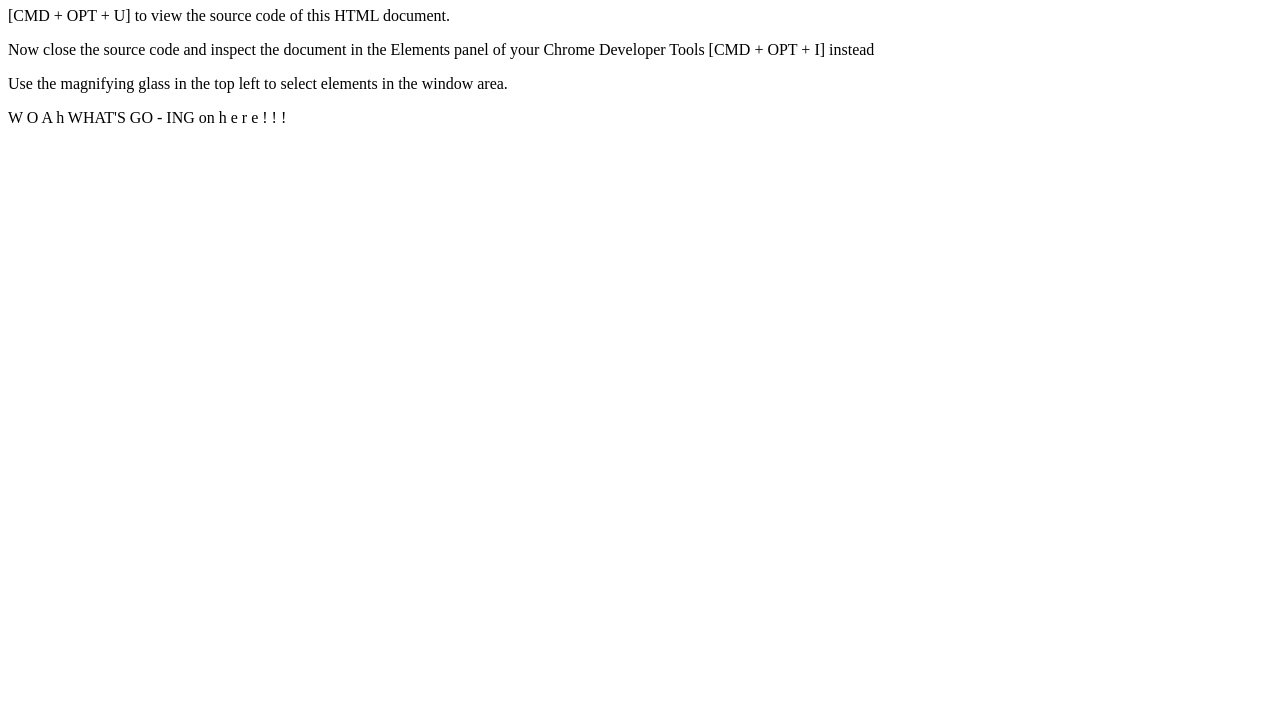
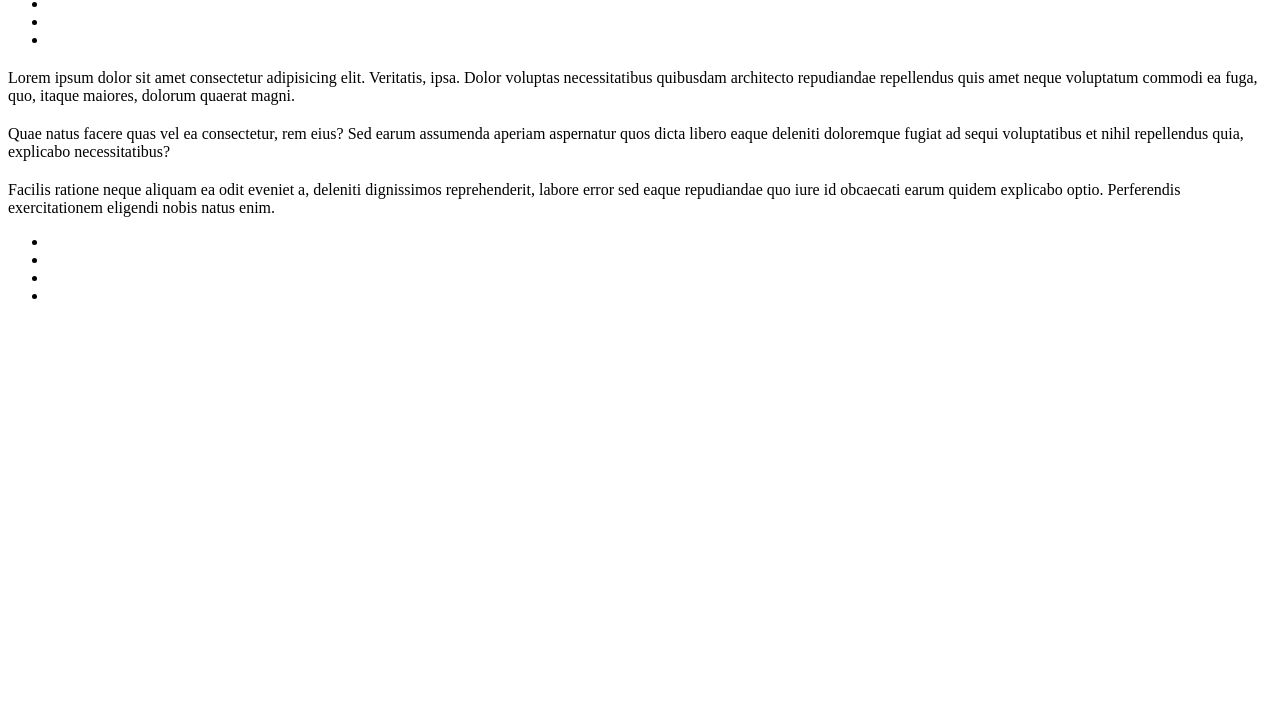
Before and after one commit to piupi/vanessa-kratohvil-project, a website: page index.html in a window 1280 px wide. Shown: the part 73-800 px from the top of the page. Drawn offline with Linux system fonts and the light colour scheme.

Commit message:
Add starter html structure

```diff
--- a/index.html
+++ b/index.html
@@ -6,7 +6,60 @@
     <meta http-equiv="X-UA-Compatible" content="ie=edge" />
     <title>Vanessa Kratohvil Portfolio</title>
   </head>
+
   <body>
+    <header>
+      <figure><img src="" alt="" /></figure>
+    </header>
+    <nav>
+      <ul>
+        <li><a href=""></a></li>
+        <li><a href=""></a></li>
+        <li><a href=""></a></li>
+        <li><a href=""></a></li>
+      </ul>
+    </nav>
+    <main>
+      <section>
+        <h2></h2>
+        <p>
+          Lorem ipsum dolor sit amet consectetur adipisicing elit. Veritatis,
+          ipsa. Dolor voluptas necessitatibus quibusdam architecto repudiandae
+          repellendus quis amet neque voluptatum commodi ea fuga, quo, itaque
+          maiores, dolorum quaerat magni.
+        </p>
+        <a href=""></a>
+      </section>
+      <section>
+        <h2></h2>
+        <p>
+          Quae natus facere quas vel ea consectetur, rem eius? Sed earum
+          assumenda aperiam aspernatur quos dicta libero eaque deleniti
+          doloremque fugiat ad sequi voluptatibus et nihil repellendus quia,
+          explicabo necessitatibus?
+        </p>
+        <a href=""></a>
+      </section>
+      <section>
+        <h2></h2>
+        <p>
+          Facilis ratione neque aliquam ea odit eveniet a, deleniti dignissimos
+          reprehenderit, labore error sed eaque repudiandae quo iure id
+          obcaecati earum quidem explicabo optio. Perferendis exercitationem
+          eligendi nobis natus enim.
+        </p>
+        <a href=""></a>
+      </section>
+      <footer>
+        <ul>
+          <li><a href=""></a></li>
+          <li><a href=""></a></li>
+          <li><a href=""></a></li>
+          <li><a href=""></a></li>
+        </ul>
+      </footer>
+    </main>
+
     <!-- <header>
       <figure><img src="https://images.freshop.com/00028400433938/3a7150b67f8ea1ef0363c42999c7bd98_medium.png" alt="i need hot cheetos" /></figure>
       <h1>Vanessa Kratohvil Practice Project</h1>
@@ -19,30 +72,8 @@
         <li><a href=""></a>FAQ</li>
       </ul>
     </nav> -->
-    <main>
-      <h1>HTML Example 1</h1>
-      <p>[CMD + OPT + U] to view the source code of this HTML document.</p>
-      <p>
-        Now close the source code and inspect the document in the Elements panel
-        of your Chrome Developer Tools [CMD + OPT + I] instead
-      </p>
-      <p>
-        Use the magnifying glass in the top left to select elements in the
-        window area.
-      </p>
-      <p>
-        W O A h WHAT'S GO - ING on h e r e ! ! !
-      </p>
-      <!-- ALERT: THIS IS JUST A COMMENT -->
-
-      <!--
-
-            SECRET: Developers often use comments to annotate their code.
-
-                    ...or complain about their bosses. They aren't rendered on the page.
-                    So only people who view the source code get to see them. Fun! -->
-
-      <!-- <section>
+    <!-- <main>
+<section>
         <h2></h2>
         <p>
           Bacon ipsum dolor amet brisket meatloaf pork burgdoggen venison strip steak beef ribs jerky tail salami tri-tip pork loin doner sausage buffalo. Filet mignon pork loin alcatra, tongue ground round drumstick buffalo strip steak cupim rump tenderloin kevin. Doner kielbasa cupim jowl, capicola flank leberkas swine tenderloin shank fatback.
@@ -59,8 +90,8 @@
         <p>
           Leberkas capicola pastrami jowl. Pastrami turducken kielbasa pork belly beef ribs shoulder pig ground round venison chuck brisket andouille spare ribs. Sausage drumstick t-bone, flank picanha hamburger tenderloin cupim bresaola biltong salami ham hock. Short ribs shankle tenderloin, strip steak biltong pork chop swine ham hock ribeye venison ham tail jerky capicola.
         </p>
-      </section> -->
-      <footer></footer>
-    </main>
+      <!-- </section> -->
+    <!-- <footer></footer>
+    </main> -->
   </body>
 </html>
```
